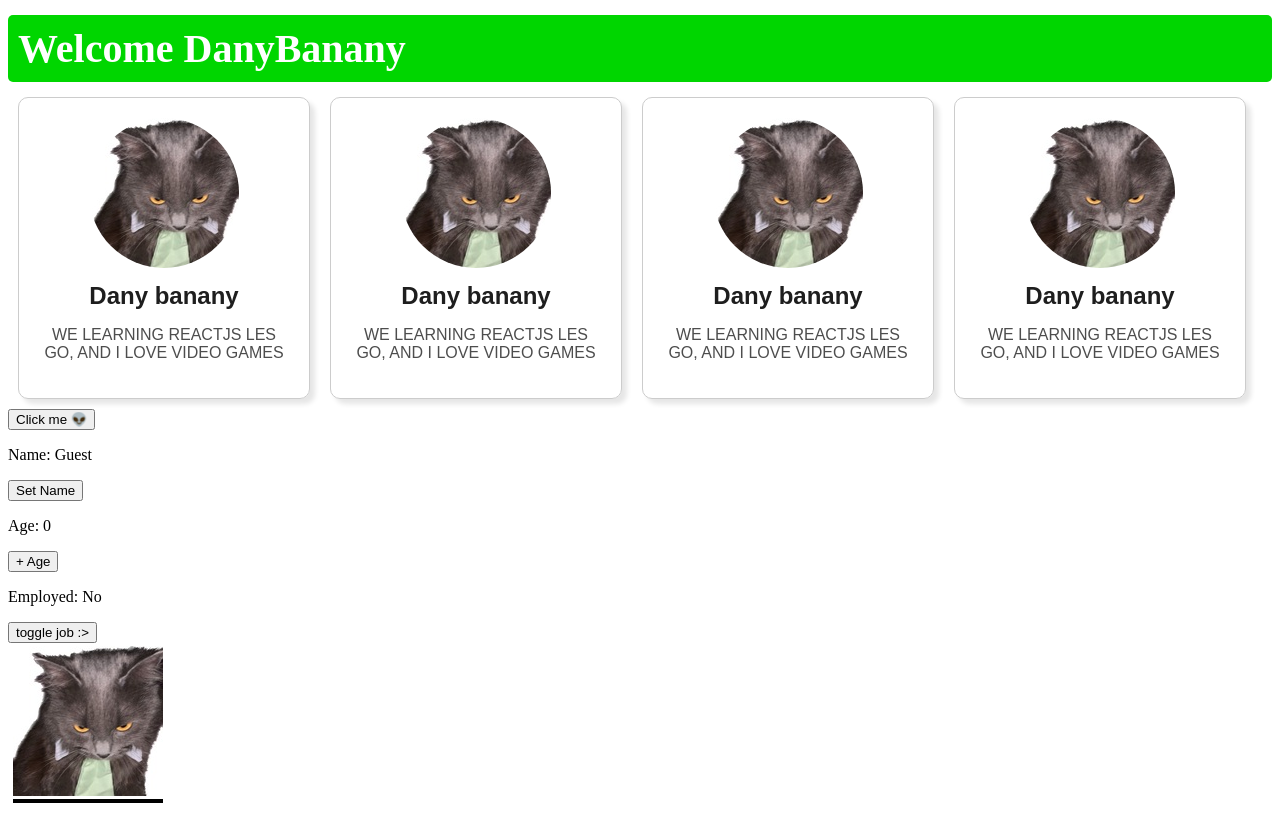
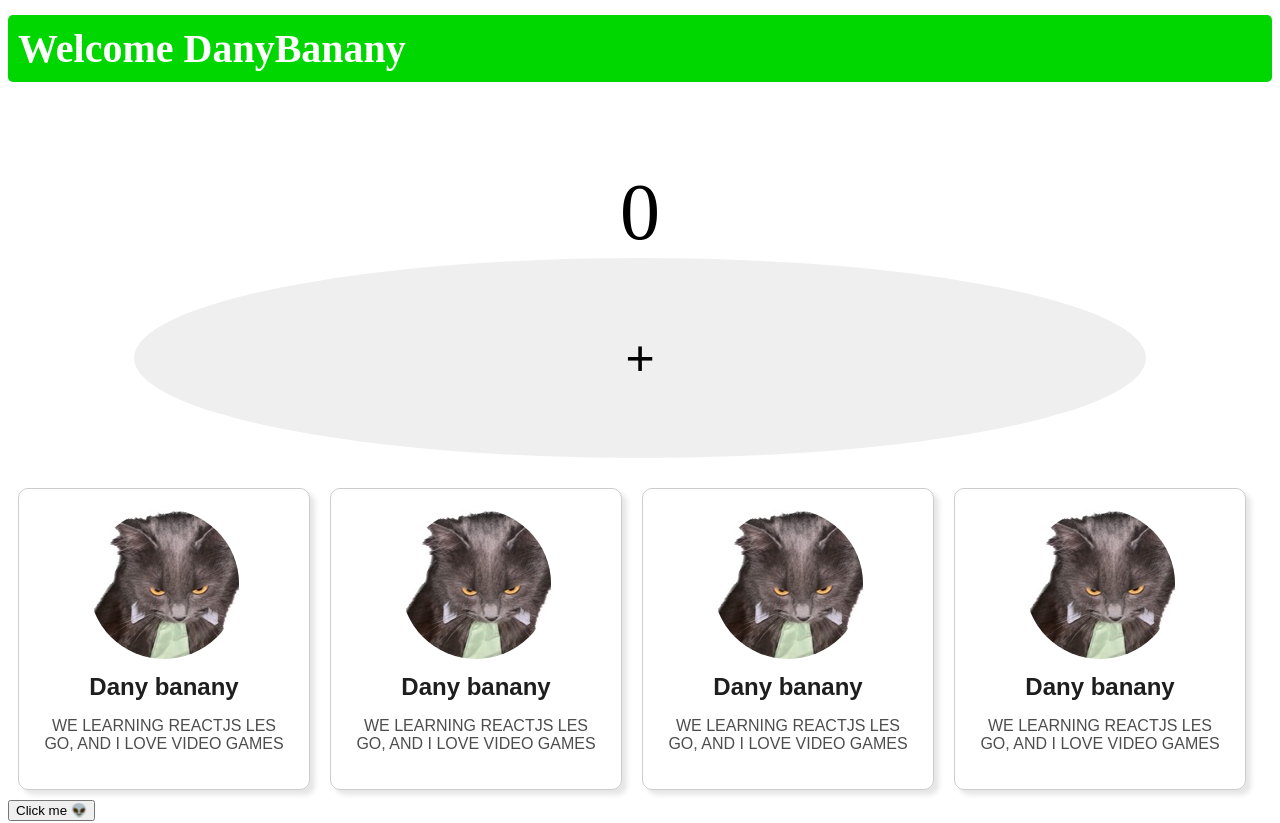
Before and after one commit to DaniahAbukabeer/REACTJS, a React (Vite) app in the folder my-react-app/: page / in a window 1280 px wide. Shown: the top 823 px of the page. Built offline with nearby package versions, Linux system fonts and the light colour scheme.

Commit message:
done with part 8, setState is cute, doen counter app on my own, not like the video but does the same thing kinda

```diff
--- a/my-react-app/src/App.jsx
+++ b/my-react-app/src/App.jsx
@@ -6,8 +6,9 @@ import UserGreating from "./UserGreeting";
 import List from './List';
 import ProfilePicture from "./ProfilePicture";
 import Buttonnew from "./Buttonnew";
+import Counter from "./Counter";
+import MyComponent from "./myComponent";
 
-import MyComponent from "./myComponent";
 
 function App() {
   const fruits = [{id:0,name:"apple", calories:95},
@@ -26,6 +27,14 @@ function App() {
   return (
   <div>
     <UserGreating isLoggedIn={true} username="DanyBanany"/>
+
+
+      <Counter/>
+
+
+
+
+
     <Card/>
     <Card/>
     <Card/>
@@ -42,6 +51,9 @@ function App() {
     <Student name="Patric" age={42} isStudent={false}/>
     <Student name="squidward" age={50} isStudent={false}/>
     <Student name="sandy" age={27} isStudent={true}/>
+    <Student name="mewomeow" age={30} isStudent={true}/>
+    <Student name="heheheh"/>
+
     <Student/>
     <Student name="Larry"/>
 
--- /dev/null
+++ b/my-react-app/src/Counter.jsx
@@ -0,0 +1,19 @@
+import { useState } from "react"
+
+function Counter() {
+
+    const [counter, setCounter] = useState(0);
+
+    const updateCounter = () => {
+        setCounter(counter+1 );
+    }
+
+    return(
+        <div className="counter-parent">
+            <p className="counter-txt">{counter}</p>
+            <button className="counter-button" onClick={updateCounter}>+</button>
+        </div>
+    );
+}
+
+export default Counter
--- a/my-react-app/src/index.css
+++ b/my-react-app/src/index.css
@@ -92,3 +92,29 @@ img.pookie {
   padding-bottom: 3px;
   border-bottom: 4px solid black;
 }
+
+div.counter-parent {
+  display: flex;
+  justify-content: space-around;
+  flex-direction: column;
+  text-align: center;
+  font-size: 5em;
+}
+
+p.counter-txt{
+  margin-bottom: 0;
+
+}
+
+.counter-button{
+ font-size: 50px;
+  border-radius: 50%;
+  border: none;
+  height: 200px;
+  margin: 0 10% 20px;
+}
+
+.counter-button:hover{
+  background-color: rgb(203, 90, 255);
+  cursor: pointer;
+}
--- a/my-react-app/src/myComponent.jsx
+++ b/my-react-app/src/myComponent.jsx
@@ -5,6 +5,12 @@ function MyComponent(){
     //we are creating a stateful variable and a setter fucntion to update that variable
     const [age, setAge] = useState(0);
     const [isEmployeed, setIsEmployeed] = useState(false);
+
+    const [currentCar, setCurrentCar] = useState();
+
+    const updateCar = () =>{
+
+    };
 
     const updateAge = () => {
         setAge(age + 1);
```
